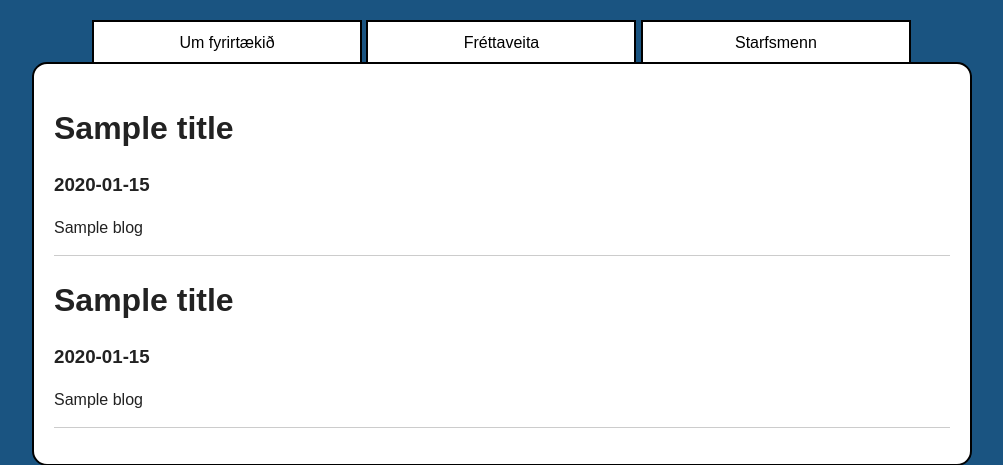
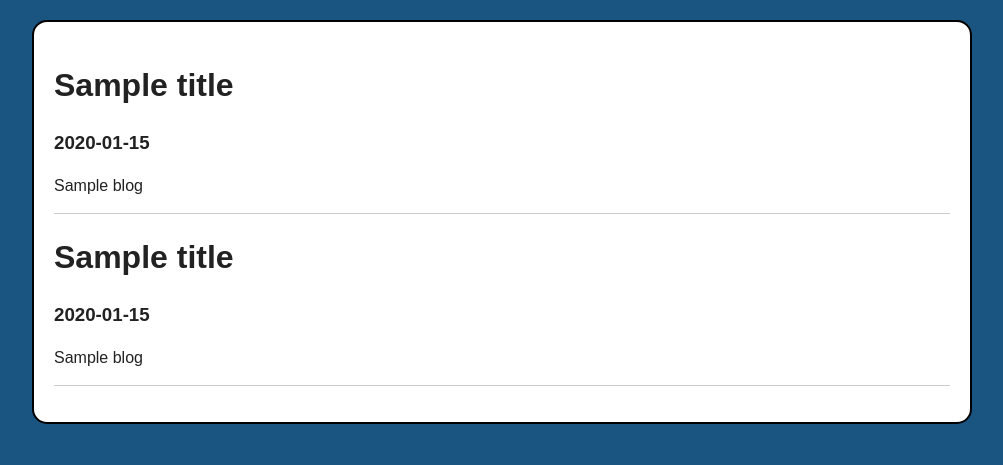
Before and after one commit to HilmarBirgir/remindme, a Flask app: template remindme/templates/blogs.html in a window 1280 px wide. Shown: the part 180-645 px from the top of the page, without its empty margins (138-1141 px from the left). Run offline with Flask 2, Linux system fonts and the light colour scheme; the template is opened without the code that fills it: most values are stand-ins (such as "Sample title", 1, 10 or a date in 2020); some libraries are stand-ins or nearby versions.

Commit message:
minor fixes

```diff
--- a/brunch/app/styles/main.styl
+++ b/brunch/app/styles/main.styl
@@ -29,6 +29,7 @@ a:visited
   margin-top 20px
   padding 20px
   background white
+  margin-bottom 20px
 
   .links
     a
@@ -45,7 +46,6 @@ a:visited
 
 .tabs
   padding-left 60px
-  margin-top 20px
   margin-bottom -4px
 
   .tab
--- a/remindme/static/stylesheets/app.css
+++ b/remindme/static/stylesheets/app.css
@@ -216,6 +216,7 @@ a:visited {
   margin-top: 20px;
   padding: 20px;
   background: #fff;
+  margin-bottom: 20px;
 }
 .header .links {
   margin-top: 80px;
@@ -232,7 +233,6 @@ a:visited {
 }
 .tabs {
   padding-left: 60px;
-  margin-top: 20px;
   margin-bottom: -4px;
 }
 .tabs .tab {
--- a/remindme/templates/base.html
+++ b/remindme/templates/base.html
@@ -39,11 +39,6 @@
         <div class="two columns omega links">
         </div>
       </div>
-      <div class="twelve columns tabs">
-        <a class="about" href="#"><div class="tab">Um fyrirtækið</div>
-        <div class="tab"><a class="newsfeed" href="#">Fréttaveita</a></div>
-        <div class="tab"><a class="staff" href="#">Starfsmenn</a></div>
-      </div>
       <div class="twelve columns content">
         {% block content %}{% endblock content %}
       </div>
```
Also changed, not shown: remindme/templates/index.html (+7 -1 lines).
